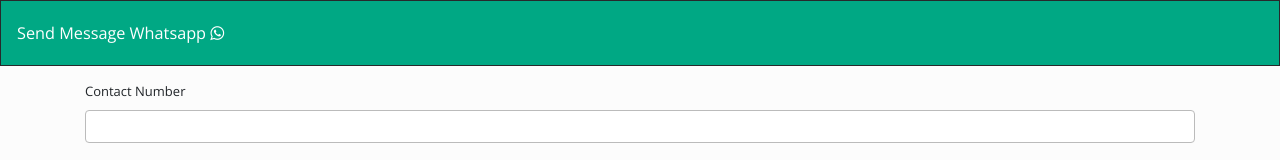
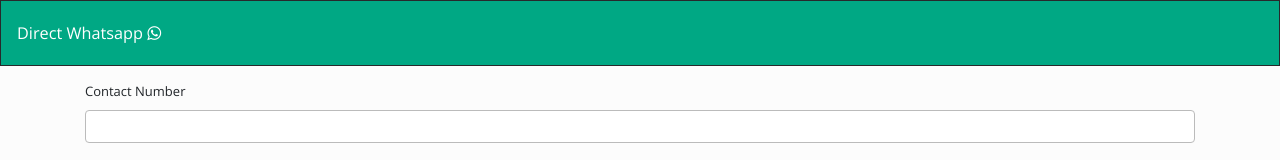
Before and after one commit to webriddler/whatsapp_message, a plain HTML site: page index.html in a window 1280 px wide. Shown: the top 160 px of the page. Drawn offline with nearby package versions, Linux system fonts and the light colour scheme.

Commit message:
Title Update

```diff
--- a/index.html
+++ b/index.html
@@ -12,7 +12,7 @@
 
 <body>
   <nav class="navbar navbar-expand-lg bg-dark mb-2" style="background-color: #00a884 !important;">
-    <a class="navbar-brand text-white" href="">Send Message Whatsapp <i class="fa fa-whatsapp" aria-hidden="true"></i></a>
+    <a class="navbar-brand text-white" href="">Direct Whatsapp <i class="fa fa-whatsapp" aria-hidden="true"></i></a>
   </nav>
   <div class="container">
     <form id="whatsappForm" method="GET" action="https://api.whatsapp.com/send?" onsubmit="prepareAndSubmit()">
```
